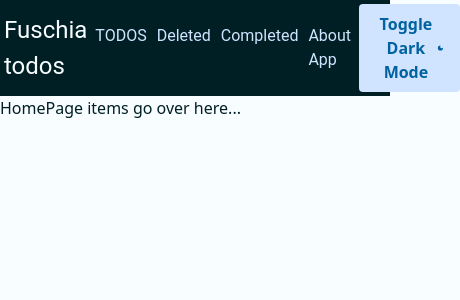
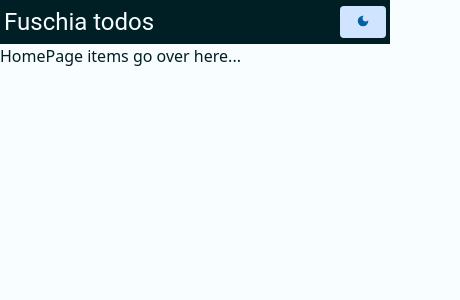
Before and after one commit to kaboomblam/tododarklight, a React (Vite) app: page / in a window 390 px wide. Shown: the top 300 px of the page, 460 px wide, since content can reach past the window. Built offline with nearby package versions, Linux system fonts and the light colour scheme.

Commit message:
Proceed to create mobile version of navbar

```diff
--- a/src/components/NavBar.tsx
+++ b/src/components/NavBar.tsx
@@ -9,7 +9,7 @@ const NavBar = () => {
     <nav className="p-1 on-surface surface-text">
       <div className="mx-auto md:container flex items-center justify-between gap-2 bg-red-500/0">
         <p className="headline-small">Fuschia todos</p>
-        <ul className="flex gap-2.5 title-medium bg-green-500/0">
+        <ul className="hidden md:flex gap-2.5 title-medium transition-all">
           <li>TODOS</li>
           <li>Deleted</li>
           <li>Completed</li>
@@ -19,9 +19,13 @@ const NavBar = () => {
           className="btn-primary"
           onClick={() => theme.setIsDark(!theme.isDark)}
         >
-          <p className="flex items-center">
-            Toggle {theme.isDark ? "Light" : "Dark"} Mode{" "}
-            {theme.isDark ? <MdLightMode /> : <MdDarkMode />}
+          <p className="flex items-center gap-1.5 md:px-1.5 title-small">
+            <div className="bg-red-500/0 flex items-center mb-0.5">
+              {theme.isDark ? <MdLightMode /> : <MdDarkMode />}
+            </div>
+            <div className="hidden md:block">
+              {theme.isDark ? "Light" : "Dark"} Mode
+            </div>
           </p>
         </button>
       </div>
```
